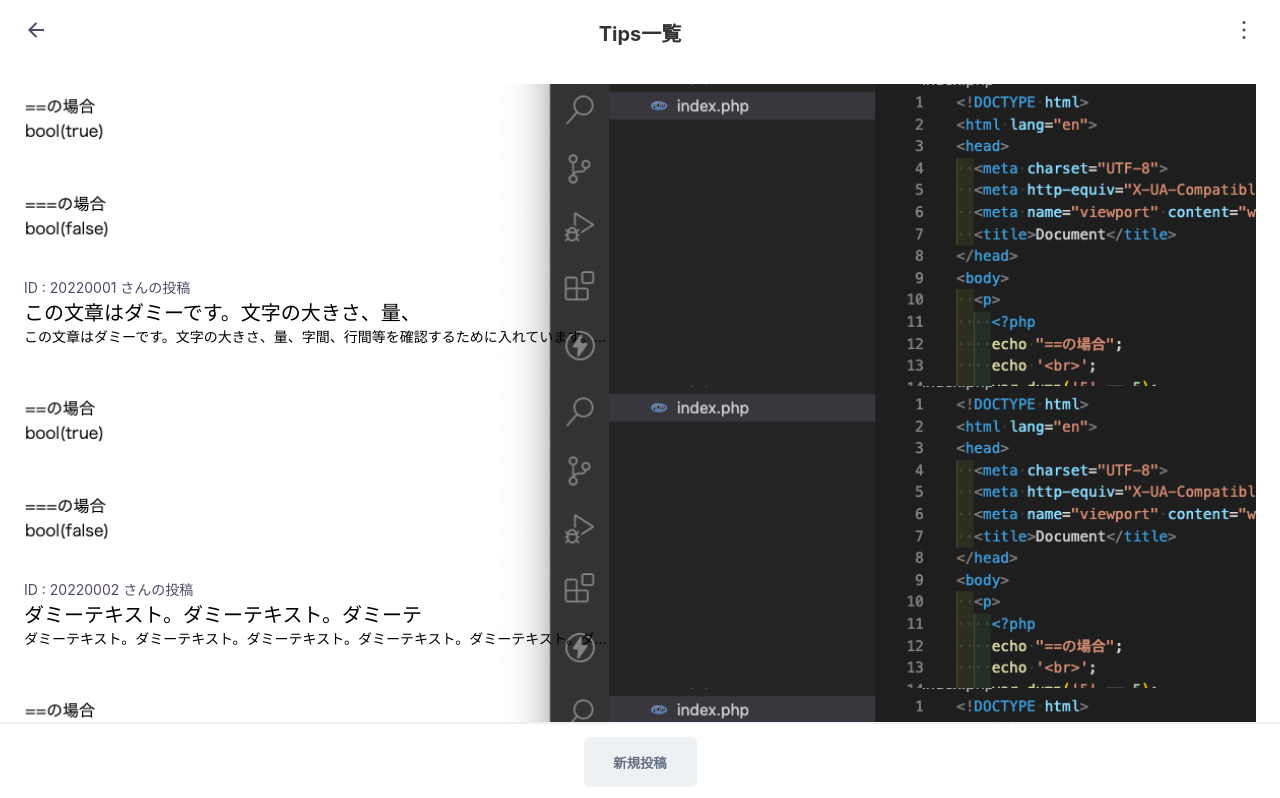
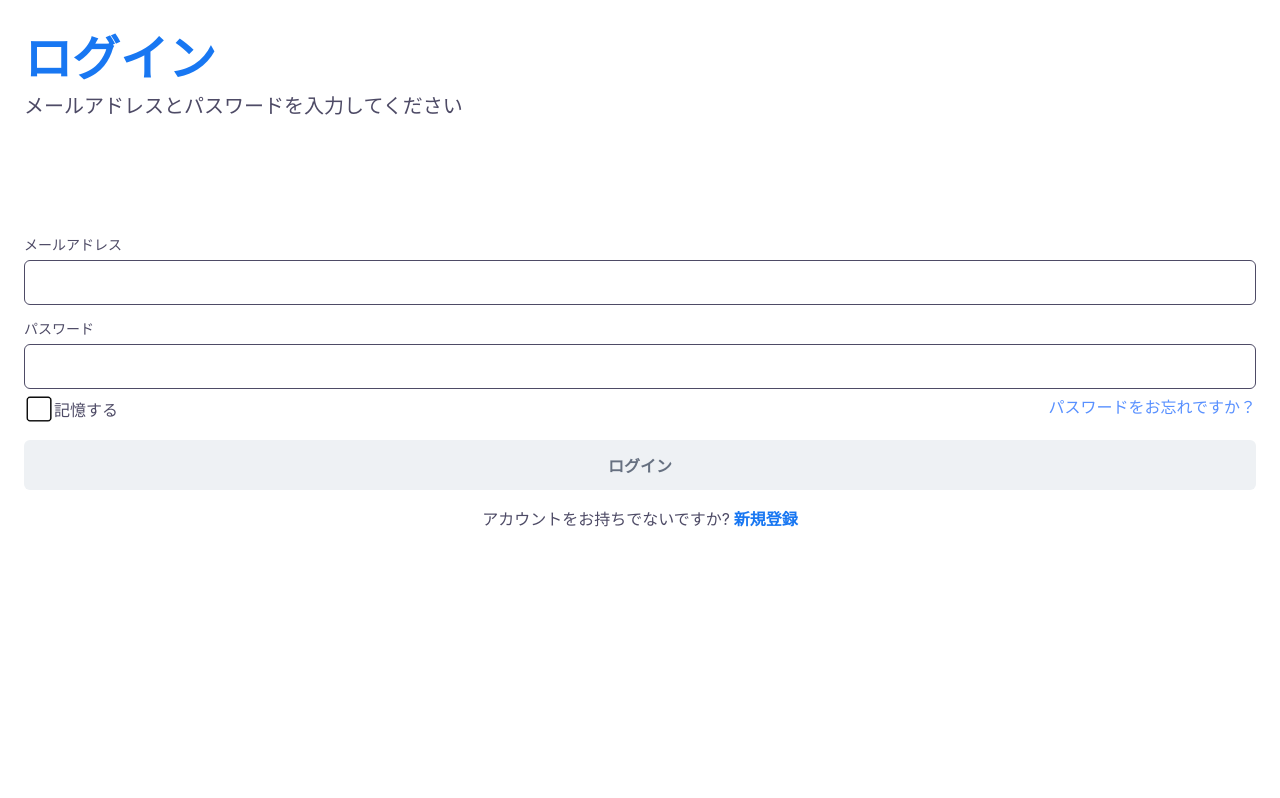
Before and after one commit to ttcksf/code-tips-app, a React (Create React App) app: page / in a window 1280 px wide. Shown: the top 798 px of the page. Built offline with nearby package versions, Linux system fonts and the light colour scheme.

Commit message:
react-router-dom

```diff
--- a/package.json
+++ b/package.json
@@ -10,6 +10,7 @@
     "react": "^18.2.0",
     "react-dom": "^18.2.0",
     "react-redux": "^8.0.2",
+    "react-router-dom": "^6.3.0",
     "react-scripts": "5.0.1",
     "web-vitals": "^2.1.4"
   },
--- a/src/App.js
+++ b/src/App.js
@@ -1,4 +1,6 @@
 import "./App.css";
+import { BrowserRouter, Route, Routes, Link } from "react-router-dom";
+
 import TipsDetail from "./screens/TipsDetail/TipsDetail";
 import TipsList from "./screens/TipsList/TipsList";
 import Auth from "./screens/Auth/Auth";
@@ -9,28 +11,25 @@ import NewPost from "./screens/NewPost/NewPost";
 function App() {
   return (
     <>
+      <BrowserRouter>
+        <Routes>
+          <Route path="/" element={<Auth />}></Route>
+          <Route path="/auth" element={<Auth />}></Route>
+          <Route path="/tipslist" element={<TipsList />}></Route>
+          <Route path="/tips/:id" element={<TipsDetail />}></Route>
+          <Route path="/newpost" element={<NewPost />}></Route>
+          <Route path="/postdelete" element={<MypostDelete />}></Route>
+          <Route path="/accountdelete" element={<AccountDelete />}></Route>
+        </Routes>
+      </BrowserRouter>
       {/* <TipsDetail /> */}
-      <TipsList />
+      {/* <TipsList /> */}
       {/* <MypostDelete /> */}
       {/* <AccountDelete /> */}
       {/* <NewPost /> */}
       {/* <Auth /> */}
     </>
   );
-  //useSelectorはストアの状態全体を引数として取り、値を読み取って結果を返す関数
-  //ステートをpostsという名前のスライスのvalueの値に更新する
-  // const postList = useSelector((state) => state.posts.value);
-  // console.log(postList);
-  // return (
-  //   <div className="App">
-  //     {postList.map((post) => (
-  //       <div>
-  //         <h1>{post.title}</h1>
-  //         <p>{post.description}</p>
-  //       </div>
-  //     ))}
-  //   </div>
-  // );
 }
 
 export default App;
--- a/src/components/Auth/molecules/InputForm.js
+++ b/src/components/Auth/molecules/InputForm.js
@@ -20,7 +20,7 @@ const InputForm = () => {
           />
         </dl>
         <div className="input-check">
-          <label for="check" className="check-box">
+          <label htmlFor="check" className="check-box">
             <input id="check" type="checkbox" />
             <span className="check-text">記憶する</span>
           </label>
```
Also changed, not shown: 1 other file (tests, documents, lock files or other folders).
